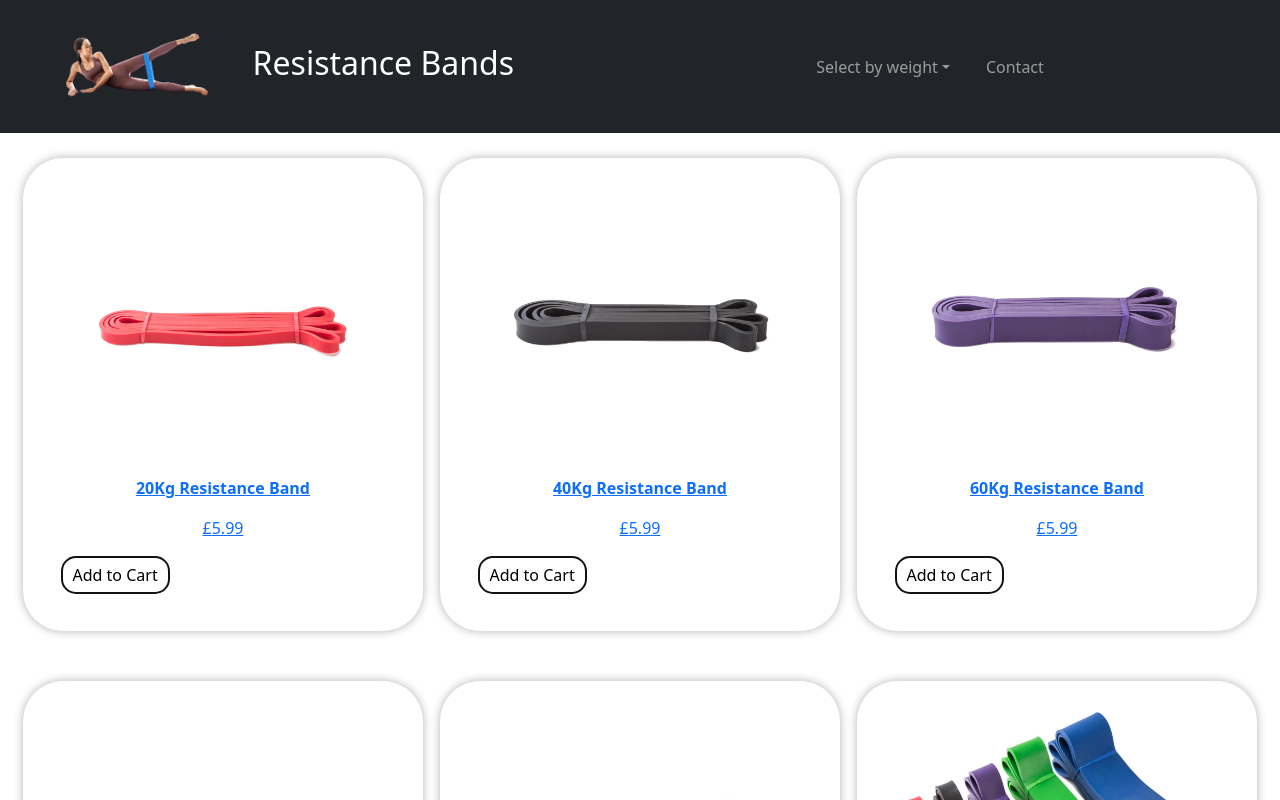
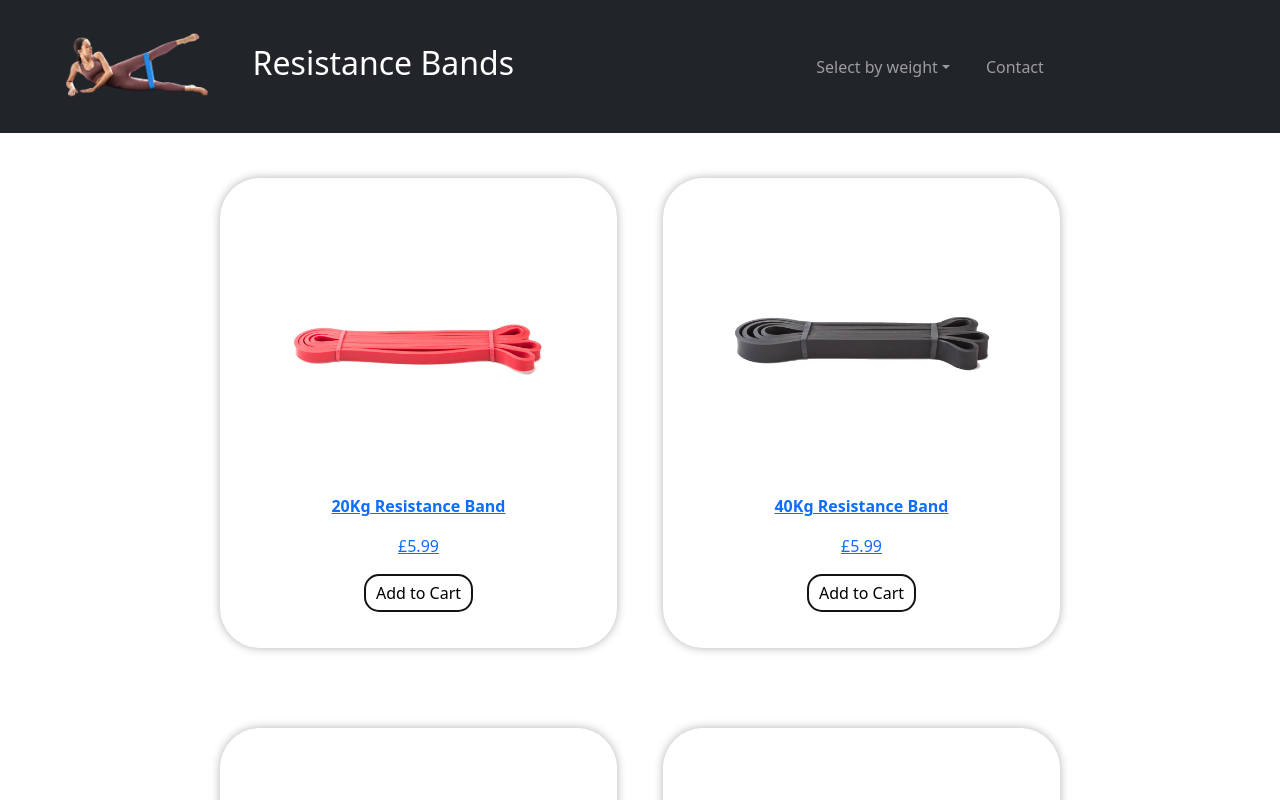
Before and after one commit to dennihous/resistanceBands, a React app: page / in a window 1280 px wide. Shown: the top 800 px of the page. Built offline with nearby package versions, Linux system fonts and the light colour scheme.

Commit message:
Chaned link coverage

```diff
--- a/src/features/ResistanceBand/ResistanceBand.scss
+++ b/src/features/ResistanceBand/ResistanceBand.scss
@@ -1,9 +1,10 @@
 .resistance-band-list-container {
+  max-width: 1200px;
   display: flex;
-  justify-content: space-between;
+  justify-content: center;
   flex-wrap: wrap;
-  margin-left: 15px;
-  margin-right: 15px;
+  gap: 30px;
+  margin: 20px auto;
 }
 
 .resistance-band-item {
--- a/src/features/ResistanceBand/ResistanceBand.tsx
+++ b/src/features/ResistanceBand/ResistanceBand.tsx
@@ -21,8 +21,8 @@ export default function ResistanceBand({ name, imageUrl, price, id }: Resistance
           </p>
           <p>£{price}</p>
         </div>
-        <Button className='add-to-cart-button'>Add to Cart</Button>
       </Link>
+      <Button className='add-to-cart-button'>Add to Cart</Button>
     </div>
   )
 }
```
